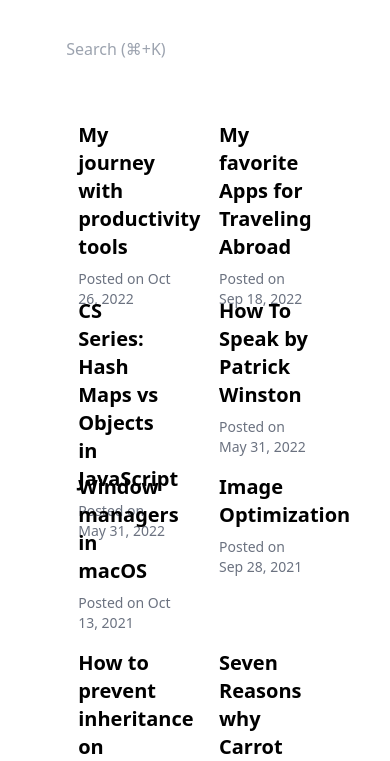
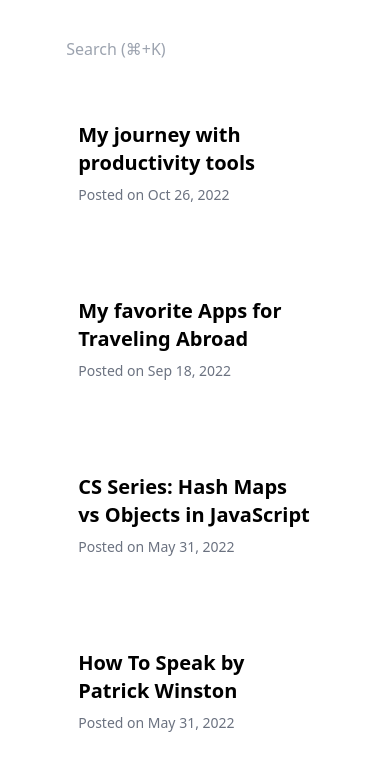
Before and after one commit to caiobep/portfolio, an Astro site in the folder packages/website/: page /posts in a window 390 px wide. Shown: the part 339-1100 px from the top of the page. Built offline with nearby package versions, Linux system fonts and the light colour scheme; Astro itself is replaced by a stand-in of ours.

Commit message:
fix: overlapping text on mobile views

```diff
--- a/packages/website/src/pages/posts/index.astro
+++ b/packages/website/src/pages/posts/index.astro
@@ -24,7 +24,7 @@ const posts = (await getCollection("blog-posts"))
   </section>
 
 
-  <section class="posts rounded-xl p-1 grid grid-cols-2 gap-4">
+  <section class="posts rounded-xl p-1 grid grid-col-1 md:grid-cols-2 gap-4">
     {posts.map(p => <PostPreview title={p.data.title} summary={p.data.summary} date={p.data.date} pathname={p.slug} />)}
   </section>
 
```
